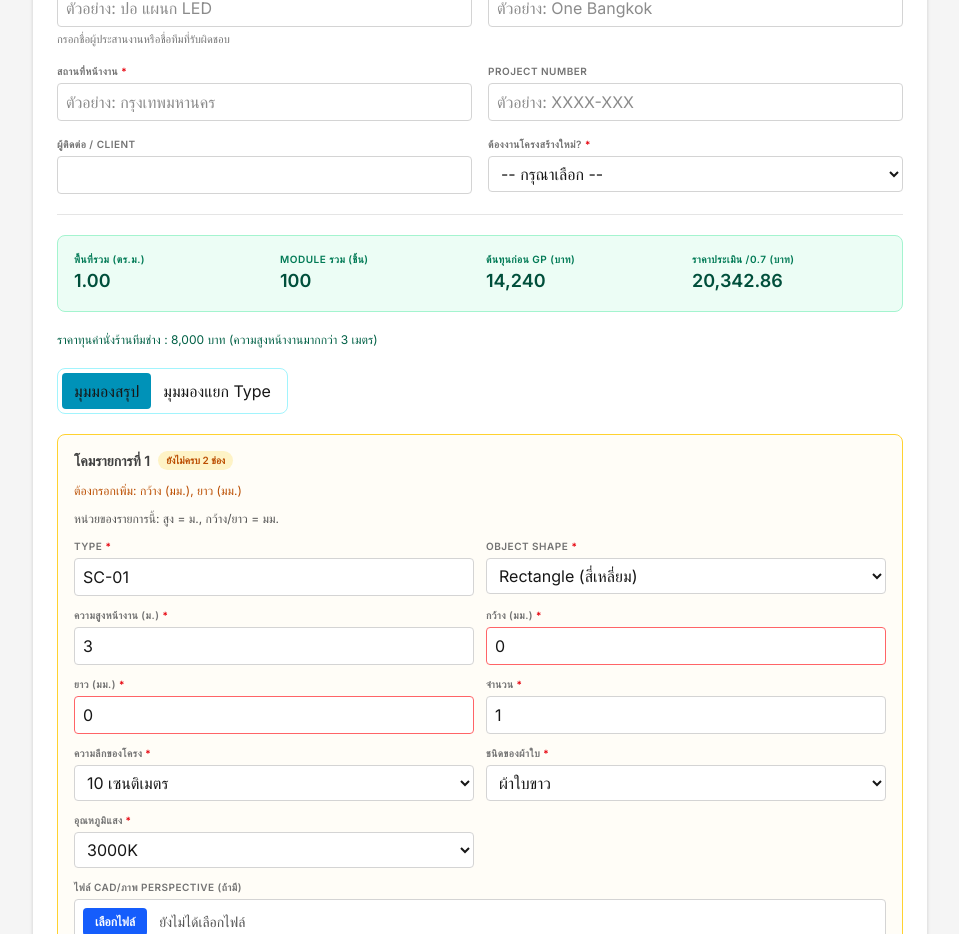
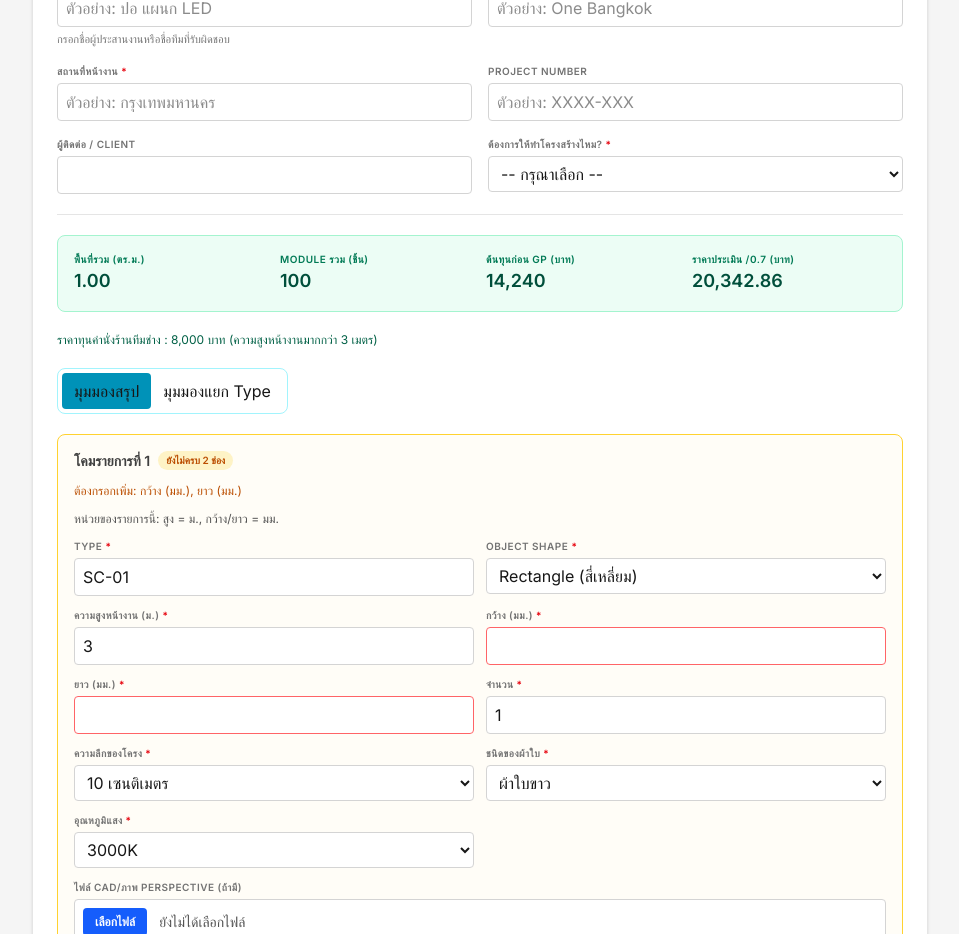
Before and after one commit to E9th/LE-Pre-drawing, a React (Vite) app: page / in a window 1280 px wide. Shown: the part 260-1194 px from the top of the page, without its empty margins (160-1119 px from the left). Built offline with nearby package versions, Linux system fonts and the light colour scheme.

Commit message:
fix field blank

```diff
--- a/src/App.tsx
+++ b/src/App.tsx
@@ -36,8 +36,8 @@ interface FormLampItem {
 // Higher render resolution for crisper user-downloaded PDFs.
 const TEMPLATE_DOWNLOAD_WIDTH = 4200;
 const TEMPLATE_DOWNLOAD_HEIGHT = 2968;
-const TEMPLATE_API_WIDTH = 1400;
-const TEMPLATE_API_HEIGHT = 990;
+const TEMPLATE_API_WIDTH = 1680;
+const TEMPLATE_API_HEIGHT = 1188;
 
 const SHAPE_OPTIONS: Array<{ value: ShapeType; label: string }> = [
   { value: 'rectangle', label: 'Rectangle (สี่เหลี่ยม)' },
@@ -132,13 +132,20 @@ const getNextShapeName = (lamps: FormLampItem[]): string => {
 
 const normalizeShapeName = (name: string): string => String(name || '').trim().replace(/\s+/g, ' ').toLowerCase();
 
-const Input = ({ label, value, onChange, required = false, invalid = false }: { label: string, value: number, onChange: (v: number) => void, required?: boolean, invalid?: boolean }) => (
+const Input = ({ label, value, onChange, required = false, invalid = false, allowBlank = false }: { label: string, value: number, onChange: (v: number) => void, required?: boolean, invalid?: boolean, allowBlank?: boolean }) => (
   <div>
     <label className="block text-[10px] font-semibold uppercase tracking-wider text-neutral-500 mb-1">{label}{required && <span className="text-red-600"> *</span>}</label>
     <input
       type="number"
-      value={value}
-      onChange={(e) => onChange(Number(e.target.value))}
+      value={allowBlank && !Number.isFinite(value) ? '' : value}
+      onChange={(e) => {
+        const raw = e.target.value;
+        if (allowBlank && raw === '') {
+          onChange(Number.NaN);
+          return;
+        }
+        onChange(Number(raw));
+      }}
       className={`w-full px-2 py-1.5 text-sm border rounded focus:ring-1 outline-none transition-all font-mono bg-white ${invalid ? 'border-red-400 focus:border-red-500 focus:ring-red-500' : 'border-neutral-300 focus:border-blue-500 focus:ring-blue-500'}`}
     />
   </div>
@@ -373,8 +380,8 @@ export default function App() {
       id: Math.random().toString(36).slice(2),
       objectShape: 'rectangle',
       shapeName: 'SC-01',
-      w: 0,
-      l: 0,
+      w: Number.NaN,
+      l: Number.NaN,
       innerDia: 500,
       modulesPerLamp: 1,
       q: 1,
@@ -2560,8 +2567,8 @@ Use Chain-of-Thought reasoning to:
         id: Math.random().toString(36).slice(2),
         objectShape: 'rectangle',
         shapeName: getNextShapeName(prev),
-        w: 0,
-        l: 0,
+        w: Number.NaN,
+        l: Number.NaN,
         innerDia: 500,
         modulesPerLamp: 1,
         q: 1,
@@ -2827,7 +2834,7 @@ Use Chain-of-Thought reasoning to:
               <TextInput label="Project Number" value={docDetails.projectNumber} onChange={(v) => setDocDetails({ ...docDetails, projectNumber: v })} placeholder="ตัวอย่าง: XXXX-XXX" />
               <TextInput label="ผู้ติดต่อ / Client" value={docDetails.client} onChange={(v) => setDocDetails({ ...docDetails, client: v })} />
               <div>
-                <label className="block text-[10px] font-semibold uppercase tracking-wider text-neutral-500 mb-1">ต้องงานโครงสร้างใหม่?<span className="text-red-600"> *</span></label>
+                <label className="block text-[10px] font-semibold uppercase tracking-wider text-neutral-500 mb-1">ต้องการให้ทำโครงสร้างไหม?<span className="text-red-600"> *</span></label>
                 <select value={structure} onChange={(e) => setStructure(e.target.value)} className="w-full rounded border border-neutral-300 bg-white px-2 py-1.5 text-sm">
                   <option value="">-- กรุณาเลือก --</option>
                   <option value="ทำ">ทำ</option>
@@ -2980,6 +2987,7 @@ Use Chain-of-Thought reasoning to:
                             invalid={missingFields.includes('กว้าง (มม.)') || missingFields.includes('ยาว (มม.)')}
                             value={lamp.w}
                             onChange={(v) => updateFormLamp(lamp.id, { w: v, l: v })}
+                            allowBlank
                           />
                           <div className="rounded border border-blue-100 bg-blue-50 px-3 py-2 text-xs text-blue-700">ทรงนี้ใช้ Diameter เดียว ระบบจะเท่ากับกว้างและยาวอัตโนมัติ</div>
                         </>
@@ -2990,7 +2998,13 @@ Use Chain-of-Thought reasoning to:
                             required
                             invalid={missingFields.includes('กว้าง (มม.)') || missingFields.includes('ยาว (มม.)')}
                             value={lamp.w}
-                            onChange={(v) => updateFormLamp(lamp.id, { w: v, l: v, innerDia: Math.min(lamp.innerDia, Math.max(1, v - 1)) })}
+                            onChange={(v) => {
+                              const nextInner = Number.isFinite(v)
+                                ? Math.min(lamp.innerDia, Math.max(1, v - 1))
+                                : lamp.innerDia;
+                              updateFormLamp(lamp.id, { w: v, l: v, innerDia: nextInner });
+                            }}
+                            allowBlank
                           />
                           <Input
                             label="Inner Dia. (มม.)"
@@ -3002,8 +3016,8 @@ Use Chain-of-Thought reasoning to:
                         </>
                       ) : (
                         <>
-                          <Input label="กว้าง (มม.)" required invalid={missingFields.includes('กว้าง (มม.)')} value={lamp.w} onChange={(v) => updateFormLamp(lamp.id, { w: v })} />
-                          <Input label="ยาว (มม.)" required invalid={missingFields.includes('ยาว (มม.)')} value={lamp.l} onChange={(v) => updateFormLamp(lamp.id, { l: v })} />
+                          <Input label="กว้าง (มม.)" required invalid={missingFields.includes('กว้าง (มม.)')} value={lamp.w} onChange={(v) => updateFormLamp(lamp.id, { w: v })} allowBlank />
+                          <Input label="ยาว (มม.)" required invalid={missingFields.includes('ยาว (มม.)')} value={lamp.l} onChange={(v) => updateFormLamp(lamp.id, { l: v })} allowBlank />
                         </>
                       )}
                       <Input label="จำนวน" required invalid={missingFields.includes('จำนวน')} value={lamp.q} onChange={(v) => updateFormLamp(lamp.id, { q: v })} />
```
